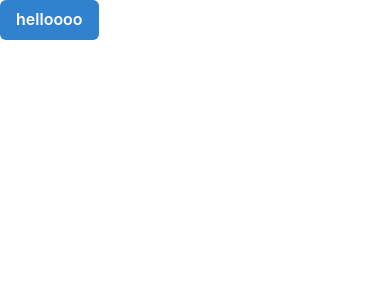
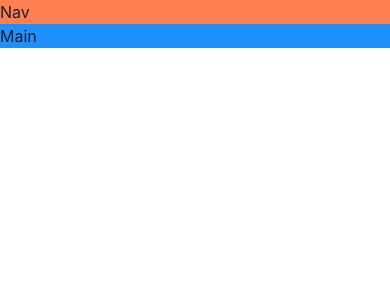
Before and after one commit to kavyanagendra/react-movie-suggestion-app, a React (Vite) app: page / in a window 390 px wide. Shown: the top 300 px of the page. Built offline with nearby package versions, Linux system fonts and the light colour scheme.

Commit message:
building responsive layout

```diff
--- a/src/App.tsx
+++ b/src/App.tsx
@@ -1,14 +1,27 @@
-import { useState } from 'react'
-import reactLogo from './assets/react.svg'
-import { Button, ButtonGroup } from "@chakra-ui/react";
+import { Grid, GridItem, Show } from "@chakra-ui/react";
 import './App.css'
 
 function App() {
   return (
-    <div className="App">
-      <Button colorScheme='blue'>helloooo</Button>
-    </div>
-  )
+    <Grid
+      templateAreas={{
+        base: `"nav" "main"`,
+        lg: `"nav nav" "aside main"`,
+      }}
+    >
+      <GridItem area="nav" bg="coral">
+        Nav
+      </GridItem>
+      <Show above="lg">
+        <GridItem area="aside" bg="gold">
+          Aside
+        </GridItem>
+      </Show>
+      <GridItem area="main" bg="dodgerblue">
+        Main
+      </GridItem>
+    </Grid>
+  );
 }
 
 export default App
```
Also changed, not shown: README.txt (added).
